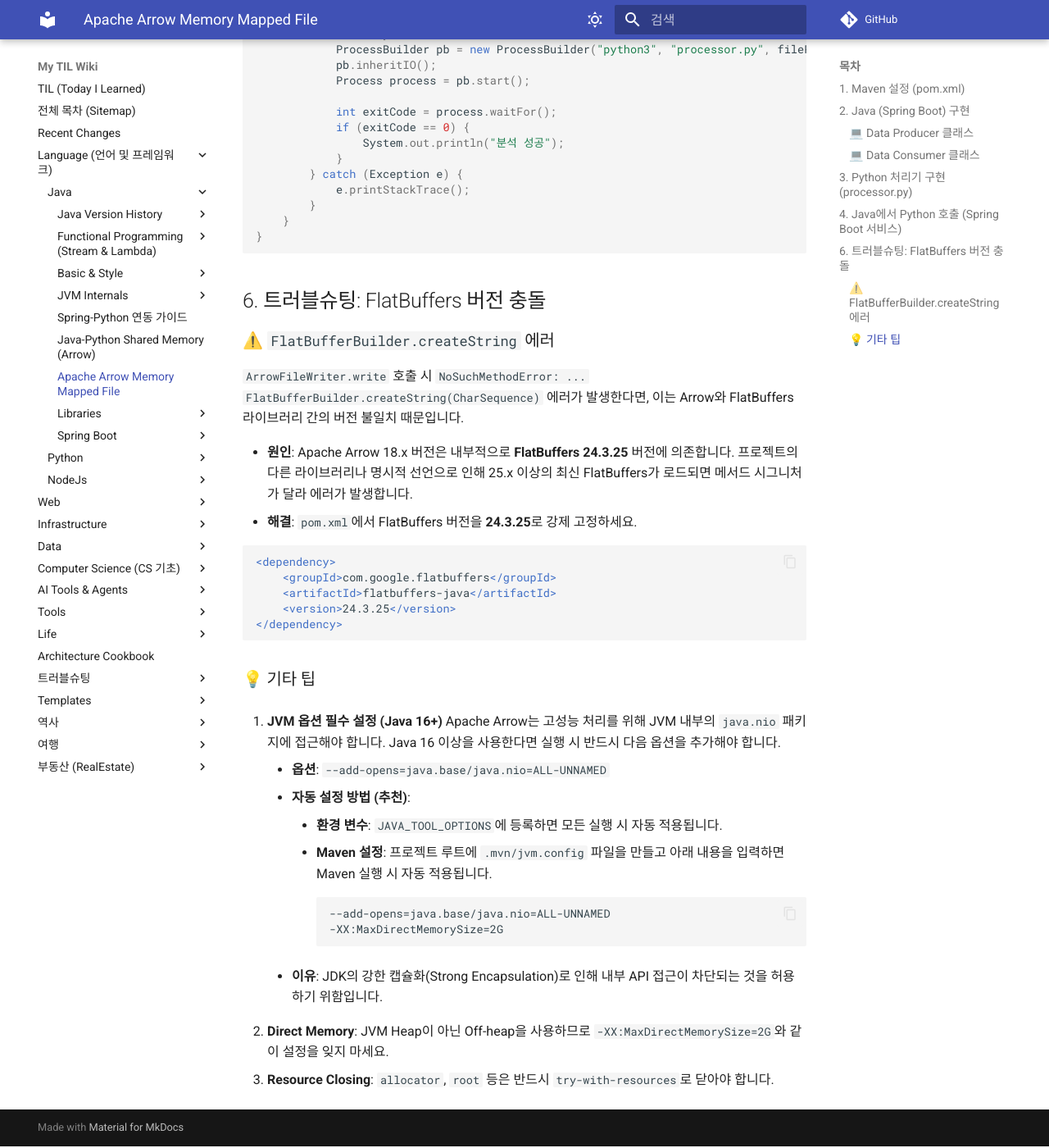
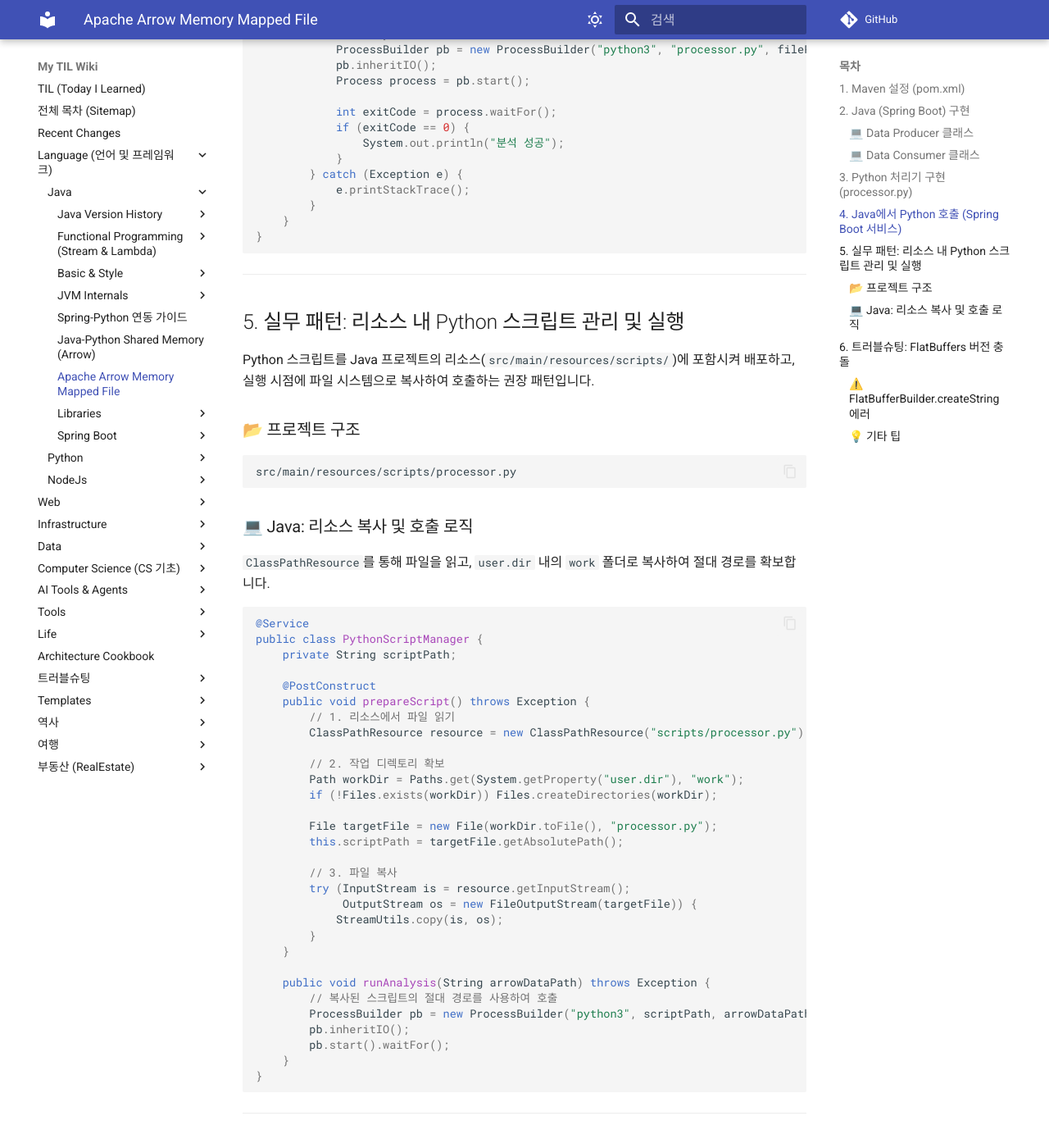
Before and after one commit to DevDooly/TIL, an MkDocs documentation site: the page built from docs/Language/Java/Apache_Arrow_Memory_Mapped_File.md, in a window 1280 px wide and 1400 px high, scrolled down 3942 px. Shown: the whole window at 82% size. Built offline with MkDocs 1.6.1 and Material for MkDocs 9.7.7, drawn with Linux system fonts in a browser that asks for light colours; comment, search, counter and statistics services are not loaded.

Commit message:
docs: Java 리소스 내 Python 스크립트 관리 및 실행 실무 패턴 추가

````diff
--- a/docs/Language/Java/Apache_Arrow_Memory_Mapped_File.md
+++ b/docs/Language/Java/Apache_Arrow_Memory_Mapped_File.md
@@ -204,6 +204,55 @@
 }
 ```
 
+---
+
+## 5. 실무 패턴: 리소스 내 Python 스크립트 관리 및 실행
+
+Python 스크립트를 Java 프로젝트의 리소스(`src/main/resources/scripts/`)에 포함시켜 배포하고, 실행 시점에 파일 시스템으로 복사하여 호출하는 권장 패턴입니다.
+
+### 📂 프로젝트 구조
+```text
+src/main/resources/scripts/processor.py
+```
+
+### 💻 Java: 리소스 복사 및 호출 로직
+`ClassPathResource`를 통해 파일을 읽고, `user.dir` 내의 `work` 폴더로 복사하여 절대 경로를 확보합니다.
+
+```java
+@Service
+public class PythonScriptManager {
+    private String scriptPath;
+
+    @PostConstruct
+    public void prepareScript() throws Exception {
+        // 1. 리소스에서 파일 읽기
+        ClassPathResource resource = new ClassPathResource("scripts/processor.py");
+
+        // 2. 작업 디렉토리 확보
+        Path workDir = Paths.get(System.getProperty("user.dir"), "work");
+        if (!Files.exists(workDir)) Files.createDirectories(workDir);
+
+        File targetFile = new File(workDir.toFile(), "processor.py");
+        this.scriptPath = targetFile.getAbsolutePath();
+
+        // 3. 파일 복사
+        try (InputStream is = resource.getInputStream();
+             OutputStream os = new FileOutputStream(targetFile)) {
+            StreamUtils.copy(is, os);
+        }
+    }
+
+    public void runAnalysis(String arrowDataPath) throws Exception {
+        // 복사된 스크립트의 절대 경로를 사용하여 호출
+        ProcessBuilder pb = new ProcessBuilder("python3", scriptPath, arrowDataPath);
+        pb.inheritIO();
+        pb.start().waitFor();
+    }
+}
+```
+
+---
+
 ## 6. 트러블슈팅: FlatBuffers 버전 충돌
 
 ### ⚠️ `FlatBufferBuilder.createString` 에러
--- a/docs/Recent_Changes.md
+++ b/docs/Recent_Changes.md
@@ -4,7 +4,7 @@
 
 | 수정 날짜 | 문서 경로 | 커밋 메시지 |
 | :--- | :--- | :--- |
-| 2026-05-18 16:40 | [Language/Java/Apache_Arrow_Memory_Mapped_File.md](Language/Java/Apache_Arrow_Memory_Mapped_File.md) | docs: .mvn/jvm.config 파일 예시 및 설정 가이드 상세화 |
+| 2026-05-19 12:47 | [Language/Java/Apache_Arrow_Memory_Mapped_File.md](Language/Java/Apache_Arrow_Memory_Mapped_File.md) | docs: Java 리소스 내 Python 스크립트 관리 및 실행 실무 패턴 추가 |
 | 2026-05-14 17:15 | [Language/Java/Java_Python_Shared_Memory_Arrow.md](Language/Java/Java_Python_Shared_Memory_Arrow.md) | docs: Java에서 Python 호출 로직 및 아규먼트 전달 예시 추가 (Arrow/mmap) |
 | 2026-05-14 12:43 | [Language/Python/Offline_Installation_Guide.md](Language/Python/Offline_Installation_Guide.md) | docs: OpenSSL 1.1.1w 경로(/opt/openssl-1.1.1) 반영 및 가이드 업데이트 |
 | 2026-05-14 10:34 | [Language/Python/Offline_Venv_Pip_Guide.md](Language/Python/Offline_Venv_Pip_Guide.md) | docs: CentOS 7 호환 manylinux2014 태그 가이드 추가 |
````
Also changed, not shown: other parts of docs/Recent_Changes.md (+0 -2 lines), README.md (+1 -1 lines).
